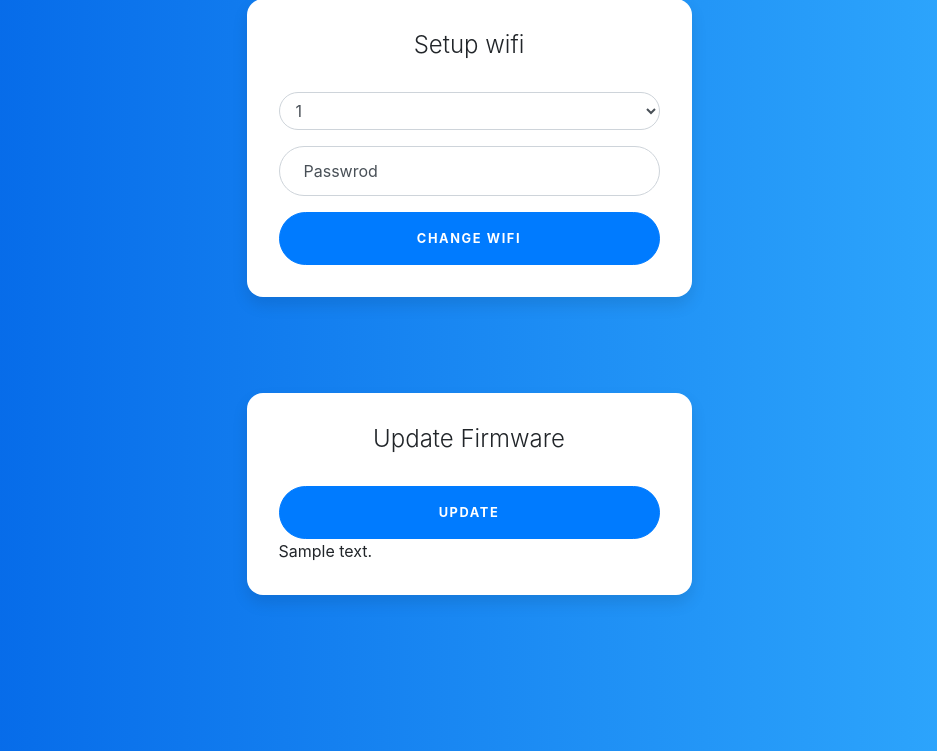
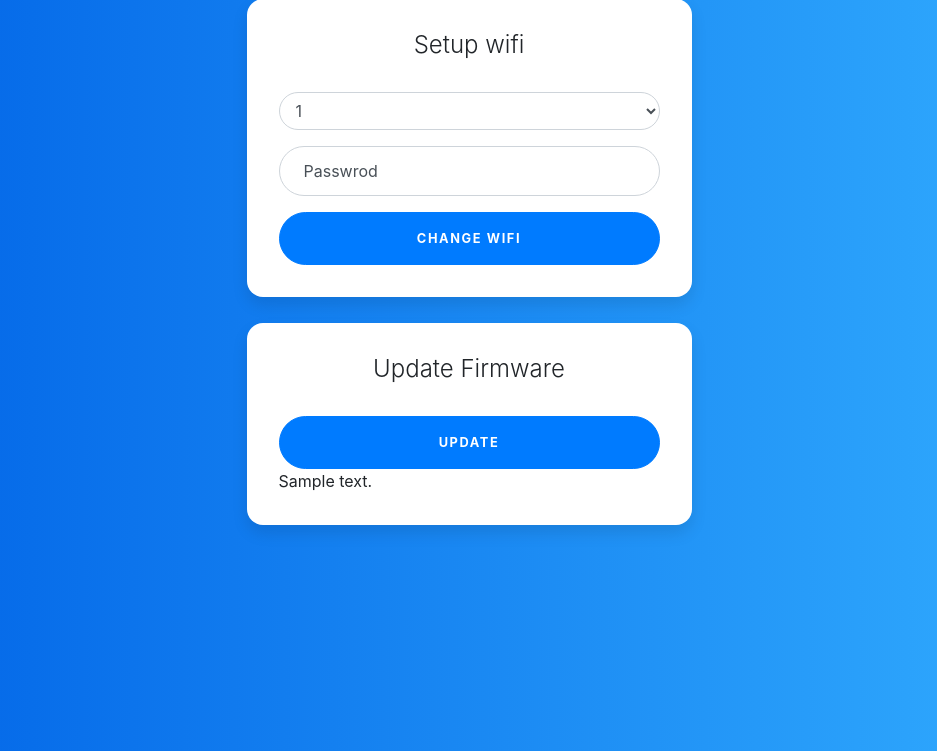
Before and after one commit to VSC-FU2019/Smart-Home-Control-Unit, a Flask app: template config_wifi_service/templates/index.html in a window 1280 px wide. Shown: the part 49-800 px from the top of the page, without its empty margins (171-1108 px from the left). Run offline with Flask 2, Linux system fonts and the light colour scheme; the template is opened without the code that fills it: most values are stand-ins (such as "Sample title", 1, 10 or a date in 2020); some libraries are stand-ins or nearby versions.

Commit message:
UPDATE  server.py

```diff
--- a/config_wifi_service/templates/index.html
+++ b/config_wifi_service/templates/index.html
@@ -36,7 +36,7 @@
             </div>
         </div>
         <div class="row">
-            <div class="col-sm-9 col-md-7 col-lg-5 mx-auto">
+            <div class="col-sm-9 col-md-7 col-lg-5 mx-auto" style="margin-top: -70px">
                 <div class="card card-signin my-5">
                     <div class="card-body">
                         <h5 class="card-title text-center">Update Firmware</h5>
```
